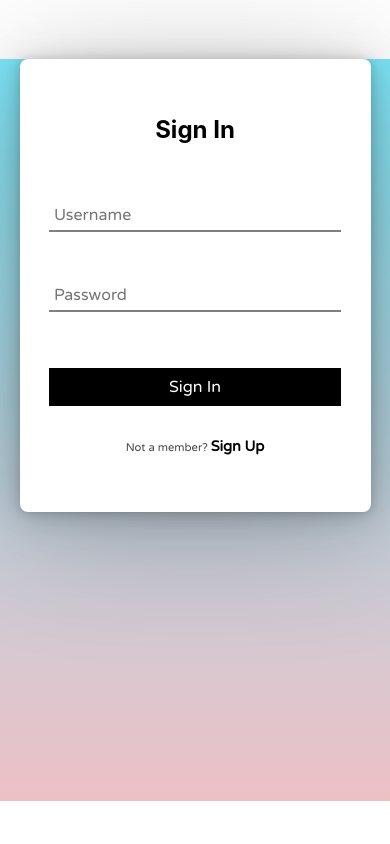
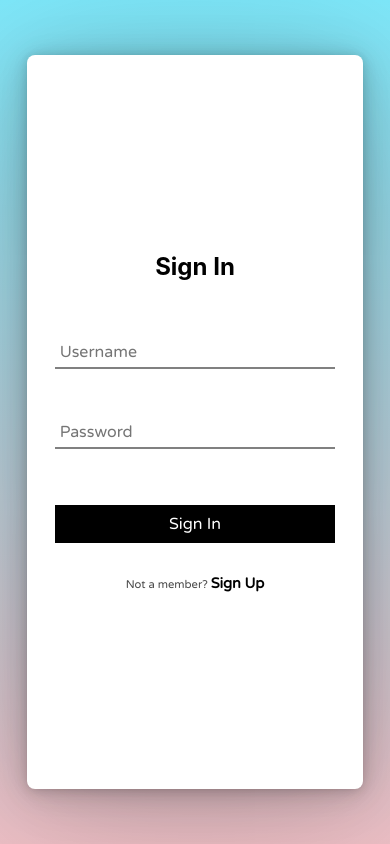
Before and after one commit to BilalSajid173/chat-app-frontend, a React (Create React App) app: page / in a window 390 px wide. Built offline with nearby package versions, Linux system fonts and the light colour scheme.

Commit message:
fix authform

```diff
--- a/src/components/AuthForm/Login.module.css
+++ b/src/components/AuthForm/Login.module.css
@@ -8,28 +8,22 @@
   box-sizing: border-box;
 }
 
-/* html {
-  min-height: 100%;
-} */
-
-/* body {
-  font-family: "Varela Round", sans-serif;
-  background-image: linear-gradient(#7ee8fa, #eec0c6);
-} */
-
 body {
   margin: 0%;
 }
 
 .bodygradient {
-  height: 88vh;
+  display: flex;
+  flex-wrap: wrap;
+  justify-content: center;
+  min-height: 100vh;
+  padding: 6% 18%;
   background-image: linear-gradient(#7ee8fa, #eec0c6);
 }
 
 .maincontainer {
   display: flex;
   flex-wrap: wrap;
-  margin: 6% 18%;
   padding: 5%;
   border-radius: 8px;
   background-color: white;
@@ -44,20 +38,12 @@ body {
   width: 50%;
   display: flex;
   justify-content: center;
-  /* align-items: center; */
   flex-direction: column;
 }
 
 .logincontainer h2{
   text-align: left;
   margin-bottom: 2rem;
-}
-
-.logincontainer h4{
-  font-weight: lighter;
-  font-family: "Varela Round", sans-serif;
-  color: #484848;
-  font-size: 0.9rem;
 }
 
 .logincontainer form {
@@ -99,21 +85,11 @@ body {
   background-color: #484848;
 }
 
-.logincontainer a{
-  text-decoration: none;
-  font-weight: bold;
-  font-family: "Varela Round", sans-serif;
-  color: black;
-  font-size: 0.7rem;
-}
 .logincontainer h4{
   font-weight: lighter;
   font-family: "Varela Round", sans-serif;
   color: #484848;
   font-size: 0.7rem;
-}
-.loginimg {
-  width: 50%;
 }
 
 .logincontainer a{
@@ -122,6 +98,10 @@ body {
   font-family: "Varela Round", sans-serif;
   color: black;
   font-size: 0.9rem;
+}
+
+.loginimg {
+  width: 50%;
 }
 
 .loginimg img {
@@ -146,21 +126,21 @@ body {
 /********************Media Queries*************************************************/
 
 @media (max-width: 1200px) {
-  .maincontainer {
-    margin: 7% 10%;
+  .bodygradient {
+    padding: 8% 13%;
   }
 }
 
 @media (max-width: 1000px) {
-  .maincontainer {
-    margin: 9% 5%;
+  .bodygradient {
+    padding: 8%;
   }
 }
 @media (max-width: 850px) {
+  .bodygradient {
+    padding: 8% 5%;
+  }
 
-  .maincontainer {
-    margin: 12% 5%;
-  }
 
   .logincontainer{
     width: 40%;
@@ -174,14 +154,11 @@ body {
     font-size: 1rem;
   }
 
-  .logincontainer h4 {
-    font-size: 0.7rem;
-  }
 }
 
 @media (max-width: 700px) {
-  .maincontainer {
-    margin: 15% 5%;
+  .bodygradient {
+    padding: 13% 3%;
   }
 }
 
@@ -190,8 +167,11 @@ body {
     display: none;
   }
 
+  .bodygradient {
+    padding: 10% 3%;
+  }
+
   .maincontainer {
-    margin: 8% auto;
     width: 80%;
     padding: 10%;
   }
@@ -212,8 +192,11 @@ body {
 
 @media (max-width: 500px) {
   .maincontainer {
-    margin: 15% auto;
     padding: 8%;
+  }
+
+  .bodygradient {
+    padding: 12% 3%;
   }
 
   .logincontainer {
@@ -222,6 +205,10 @@ body {
 }
 
 @media (max-width: 400px) {
+  .bodygradient {
+    padding: 14% 2%;
+  }
+
   .maincontainer {
     width: 90%;
     padding: 13% 6%;
@@ -233,7 +220,6 @@ body {
 
 @media (max-width: 350px) {
   .maincontainer {
-    margin: 25% auto;
     padding: 10% 4%;
   }
 }
--- a/src/components/friendlist/friendlist.js
+++ b/src/components/friendlist/friendlist.js
@@ -1,14 +1,12 @@
 import { Fragment } from "react";
 import classes from "./friendlist.module.css";
 
-const friendlist = () => {
-    return(
-        <Fragment>
-            <div className={classes.container}>
-
-            </div>
-        </Fragment>
-    );
+const friendList = () => {
+  return (
+    <Fragment>
+      <div className={classes.container}></div>
+    </Fragment>
+  );
 };
 
-export default friendlist;
+export default friendList;
```
Also changed, not shown: src/pages/friendlist.js (+4 -4 lines).
